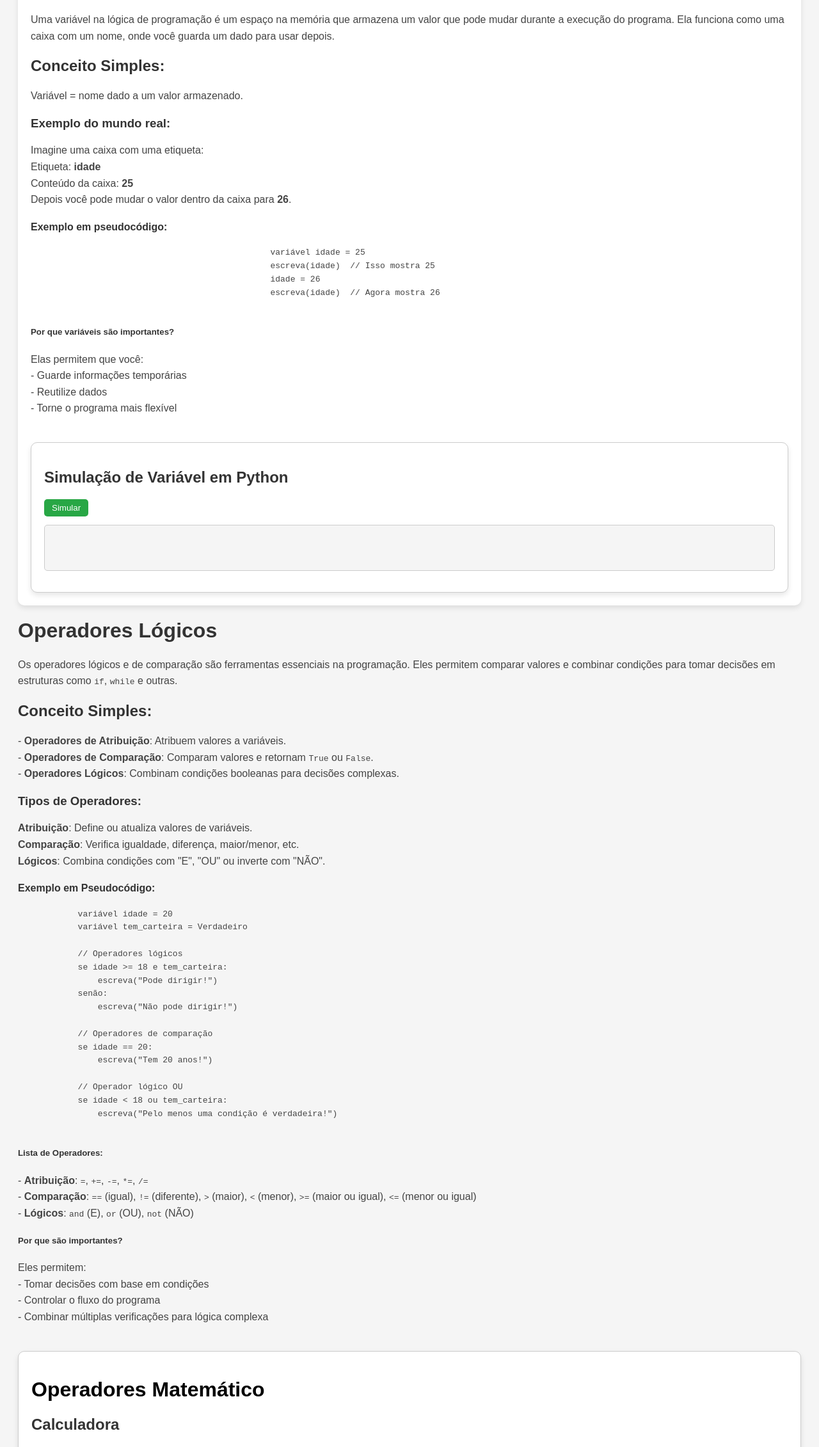
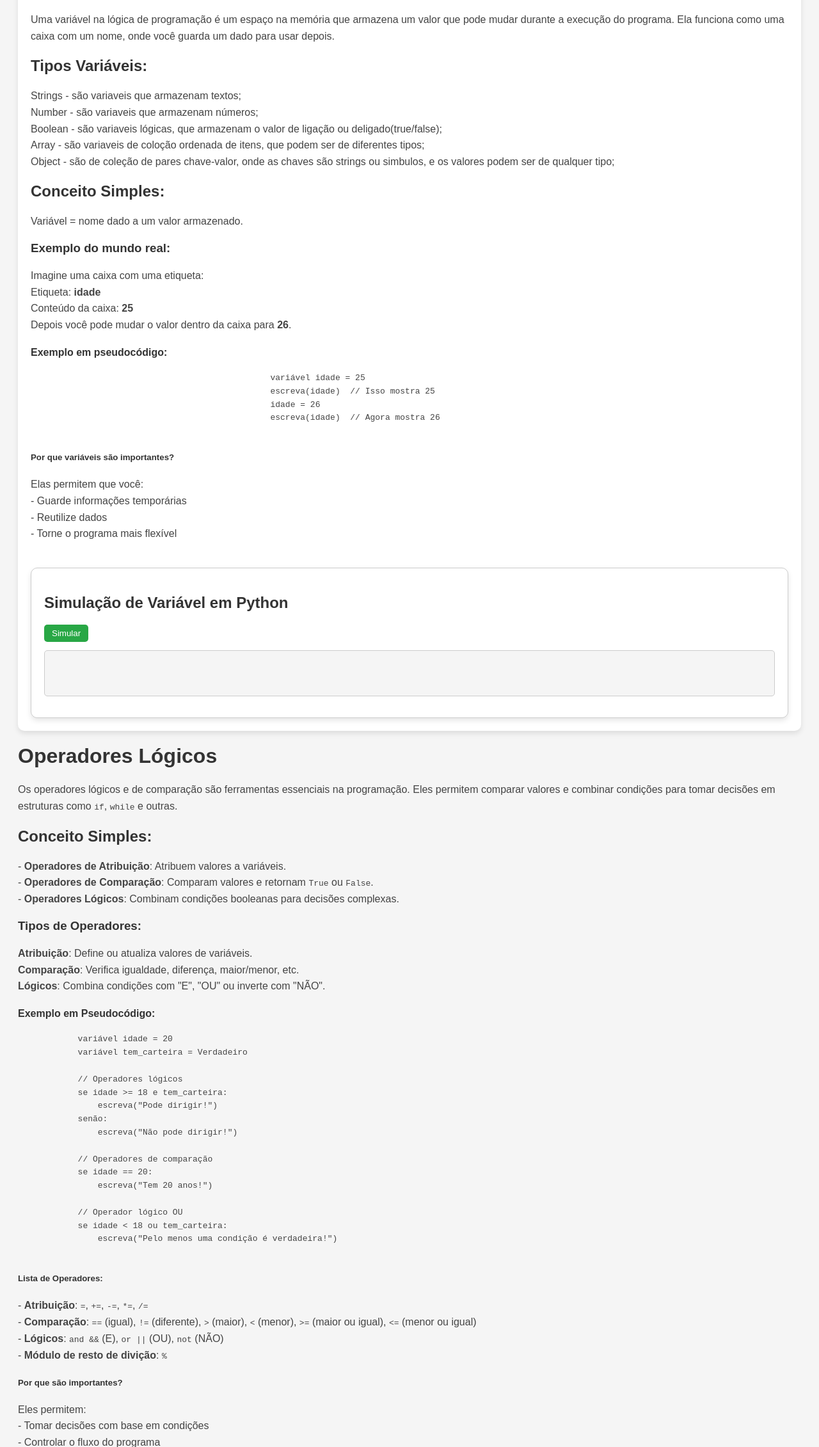
Before and after one commit to NeonOaks/domain-logic-programming, a plain HTML site: page tiposVariaveisOperadores/tiposVariaveisOperadores.html in a window 1280 px wide. Shown: the part 280-2541 px from the top of the page at 64% size. Drawn offline with Linux system fonts and the light colour scheme; a script that the page names is missing.

Commit message:
FIX: variable types and division module

```diff
--- a/tiposVariaveisOperadores/tiposVariaveisOperadores.html
+++ b/tiposVariaveisOperadores/tiposVariaveisOperadores.html
@@ -25,7 +25,13 @@
                 valor que pode mudar durante a execução do programa. Ela funciona como uma
                 caixa com um nome, onde você guarda um dado para usar depois.
             </p>
-
+            <h2>Tipos Variáveis:</h2>
+            <p>
+                Strings - são variaveis que armazenam textos;<br />
+                Number - são variaveis que armazenam números;<br />
+                Boolean - são variaveis lógicas, que armazenam o valor de ligação ou deligado(true/false);<br />
+                Array - são variaveis de coloção ordenada de itens, que podem ser de diferentes tipos;<br />
+                Object - são de coleção de pares chave-valor, onde as chaves são strings ou simbulos, e os valores podem ser de qualquer tipo;
             <h2>Conceito Simples:</h2>
             <p>Variável = nome dado a um valor armazenado.</p>
 
@@ -107,7 +113,8 @@
         <p>
             - <strong>Atribuição</strong>: <code>=</code>, <code>+=</code>, <code>-=</code>, <code>*=</code>, <code>/=</code><br />
             - <strong>Comparação</strong>: <code>==</code> (igual), <code>!=</code> (diferente), <code>&gt;</code> (maior), <code>&lt;</code> (menor), <code>&gt;=</code> (maior ou igual), <code>&lt;=</code> (menor ou igual)<br />
-            - <strong>Lógicos</strong>: <code>and</code> (E), <code>or</code> (OU), <code>not</code> (NÃO)
+            - <strong>Lógicos</strong>: <code>and &&</code> (E), <code>or ||</code> (OU), <code>not</code> (NÃO) <br />
+            - <strong>Módulo de resto de divição</strong>: <code>%</code><br />
         </p>
 
         <h5>Por que são importantes?</h5>
```
